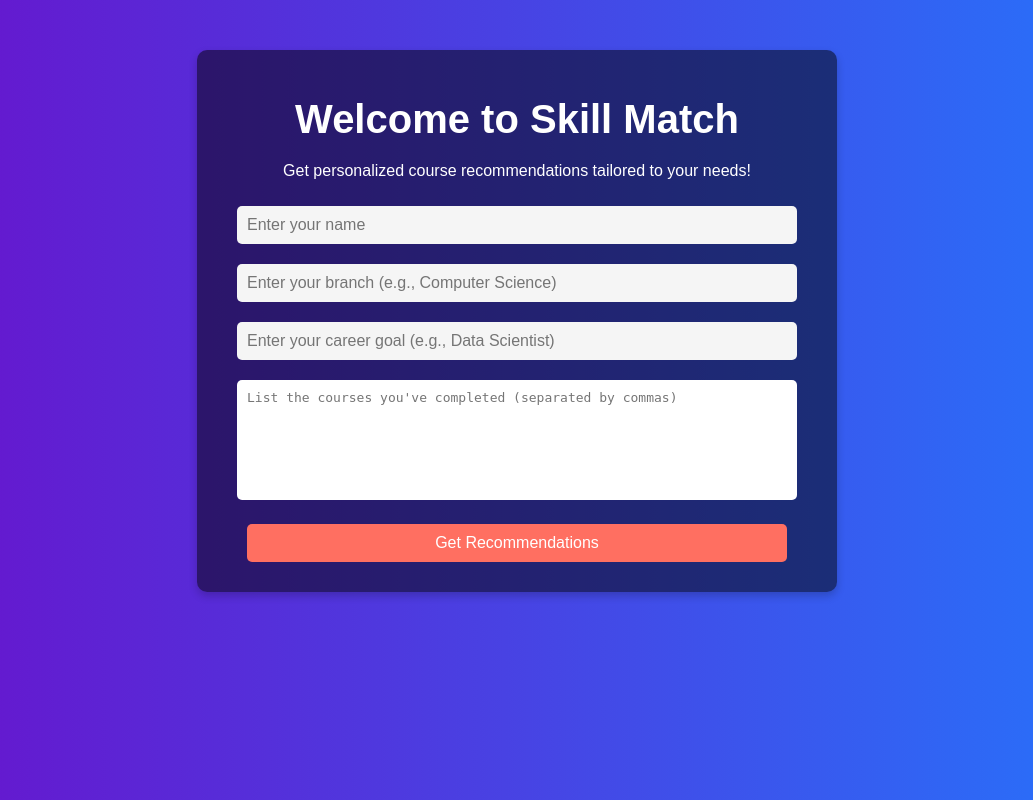
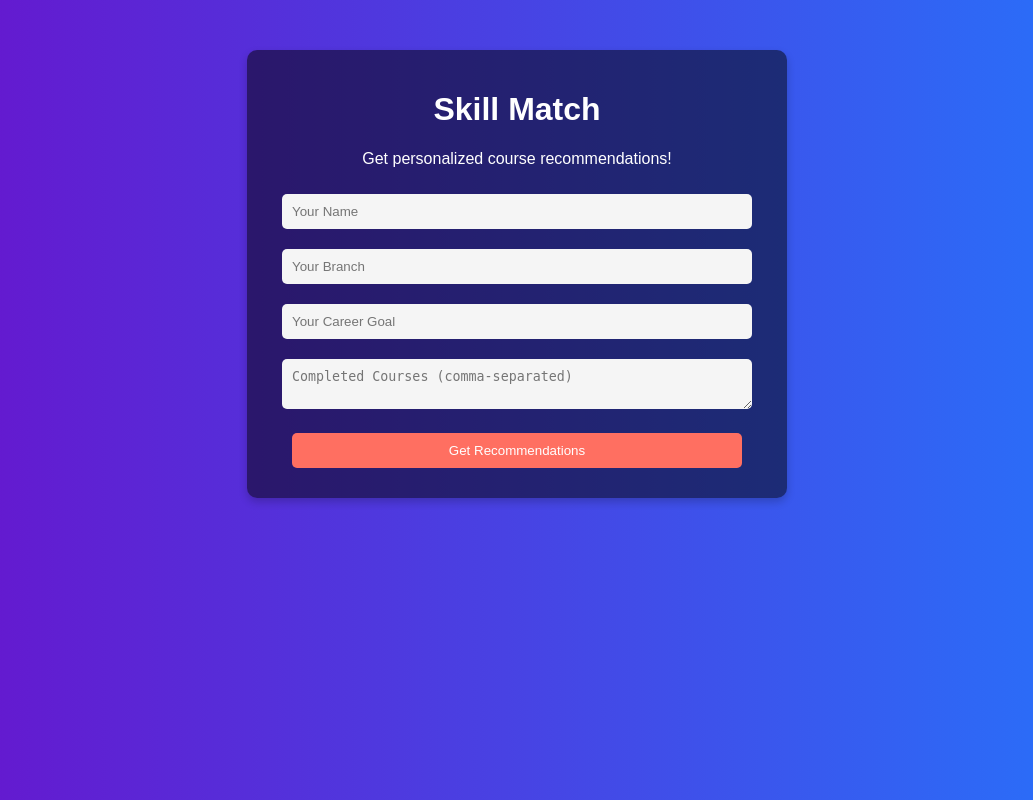
Before and after one commit to Niharikaparasam/AISkillMatch, a Flask app: page / in a window 1280 px wide. Shown: the whole page, without its empty margins (123-1156 px from the left). Run offline with Flask 3, Linux system fonts and the light colour scheme; parts of the project's set-up code (start-up, migrations or seed data) failed here and were passed over.

Commit message:
Update index.html

```diff
--- a/templates/index.html
+++ b/templates/index.html
@@ -14,52 +14,39 @@
             padding: 0;
         }
         .container {
-            max-width: 600px;
+            max-width: 500px;
             margin: 50px auto;
             padding: 20px;
             background: rgba(0, 0, 0, 0.5);
             border-radius: 10px;
             box-shadow: 0 4px 8px rgba(0, 0, 0, 0.2);
         }
-        h1 {
-            font-size: 2.5em;
-            margin-bottom: 20px;
-        }
+        h1 { font-size: 2em; }
         input, textarea, button {
             width: 90%;
             margin: 10px 0;
             padding: 10px;
+            border: none;
             border-radius: 5px;
-            border: none;
-            font-size: 1em;
         }
-        textarea {
-            height: 100px;
-            resize: none;
-        }
-        input {
-            background: #f5f5f5;
-            color: #333;
-        }
+        input, textarea { background: #f5f5f5; color: #333; }
         button {
             background: #ff6f61;
             color: white;
             cursor: pointer;
         }
-        button:hover {
-            background: #ff4b47;
-        }
+        button:hover { background: #ff4b47; }
     </style>
 </head>
 <body>
     <div class="container">
-        <h1>Welcome to Skill Match</h1>
-        <p>Get personalized course recommendations tailored to your needs!</p>
+        <h1>Skill Match</h1>
+        <p>Get personalized course recommendations!</p>
         <form method="POST" action="/recommend">
-            <input type="text" name="student_name" placeholder="Enter your name" required>
-            <input type="text" name="student_branch" placeholder="Enter your branch (e.g., Computer Science)">
-            <input type="text" name="student_goal" placeholder="Enter your career goal (e.g., Data Scientist)">
-            <textarea name="completed_courses" placeholder="List the courses you've completed (separated by commas)"></textarea>
+            <input type="text" name="student_name" placeholder="Your Name" required>
+            <input type="text" name="student_branch" placeholder="Your Branch">
+            <input type="text" name="student_goal" placeholder="Your Career Goal">
+            <textarea name="completed_courses" placeholder="Completed Courses (comma-separated)"></textarea>
             <button type="submit">Get Recommendations</button>
         </form>
     </div>
```
